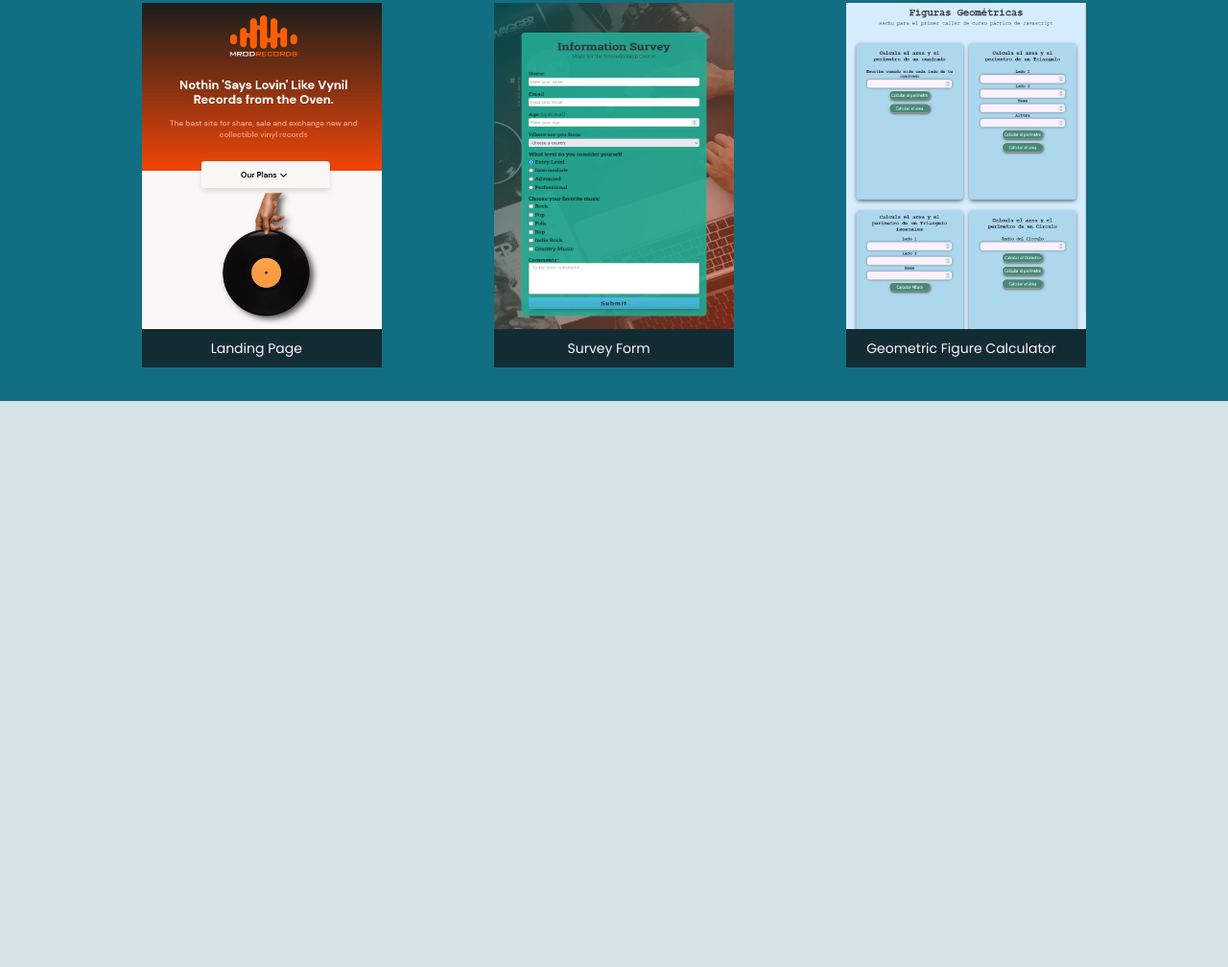
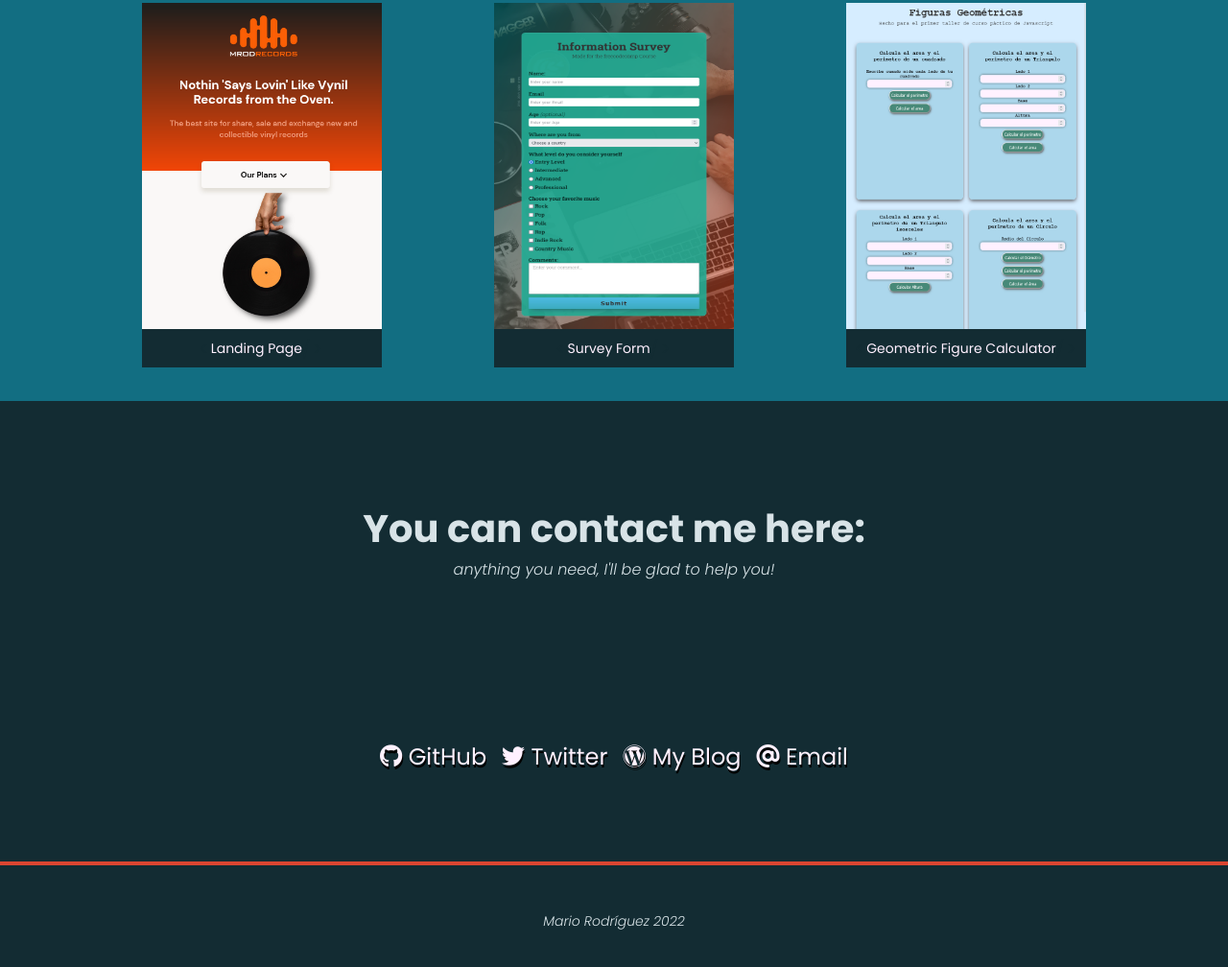
Before and after one commit to MarioDvlp/portfolioFCC, a plain HTML site: page index.html in a window 1280 px wide. Shown: the part 932-1940 px from the top of the page at 96% size. Before the commit the page ends 1350 px from the top, so only its background shows below. Drawn offline with Linux system fonts and the light colour scheme.

Commit message:
Page ready for freeCodeCamp course, is missing improve for mariordz.com

```diff
--- a/index.html
+++ b/index.html
@@ -13,8 +13,8 @@
     <nav class="nav" id="navbar">
         <ul class="nav-list">
             <li><a href="#welcome-section">About</a></li>
-            <li><a href="#">Work</a></li>
-            <li><a href="#">Contact</a></li>
+            <li><a href="#projects">Work</a></li>
+            <li><a href="#contact">Contact</a></li>
         </ul>
     </nav>
     <!-- End Nav -->
@@ -55,16 +55,21 @@
         <!-- Start Contact Section -->
         <section class="contact" id="contact">
            <div class="contact-header">
-                <h2></h2>
-                <p></p>
+                <h2>You can contact me here:</h2>
+                <p><i> anything you need, I'll be glad to help you!</i></p>
            </div>
            <div class="contact-links">
-
+                <a href="https://github.com/MarioDvlp" target="_blank" class="contact-link" id="profile-link"><i class="fab fa-github"></i> GitHub</a>
+                <a href="https://twitter.com/MarioDvlp" target="_blank" class="contact-link"><i class="fab fa-twitter"></i> Twitter</a>
+                <a href="http://wp.mariordz.com/" target="_blank" class="contact-link"><i class="fab fa-wordpress"></i> My Blog</a>
+                <a href="#" target="_blank" class="contact-link"><i class="fas fa-at"></i> Email</a>
            </div>
         </section>
 
     </main>
-    <footer></footer>
-    <script src="https://cdn.freecodecamp.org/testable-projects-fcc/v1/bundle.js"></script>
+    <footer>
+        <p><i>Mario Rodr&iacute;guez 2022</i></p>
+    </footer>
+    <script src="https://kit.fontawesome.com/03e24b694b.js" crossorigin="anonymous"></script>
 </body>
 </html>
--- a/style.css
+++ b/style.css
@@ -142,6 +142,70 @@ ul {
     transition: color 0.4s ease;
 }
 
+/* ======================================== */
+/* ==========CONTACT SECTION=============== */
+/* ======================================== */
+
+.contact {
+    display: flex;
+    flex-direction: column;
+    justify-content: space-around;
+    position: relative;
+    text-align: center;
+    width: 100%;
+    height: 60vh;
+    padding: 1rem;
+    background-color: var(--dark);
+}
+
+.contact h2 {
+    font-size: 4rem;
+    color: var(--base-grey);
+    text-align: center;
+    padding: 1rem 1rem 0 1rem;
+}
+
+.contact p {
+    font-size: 1.6rem;
+    color: var(--base-grey);
+    text-align: center;
+}
+
+.contact-links {
+    display: flex;
+    justify-content: space-around;
+    width: 40%;
+    height: auto;
+    margin: 0 auto;
+    font-size: 2.4rem;
+    text-shadow: 1px 3px black;
+
+}
+.contact-links a {
+    transition: transform 0.3s ease-in-out;
+}
+
+.contact-links a:hover {
+    transform: translateY(8px);
+}
+
+/* ================================================== */
+/* ===============FOOTER============================= */
+/* ================================================== */
+
+footer {
+    display: flex;
+    justify-content: center;
+    align-items: center;
+    width: 100%;
+    height: 15vh;
+    border-top: 4px solid var(--red);
+    background-color: #132C33;
+}
+footer p{
+    font-size: 1.4rem;
+    color: var(--base-grey);
+}
 
 /* ====== */
 /* Query */
```
